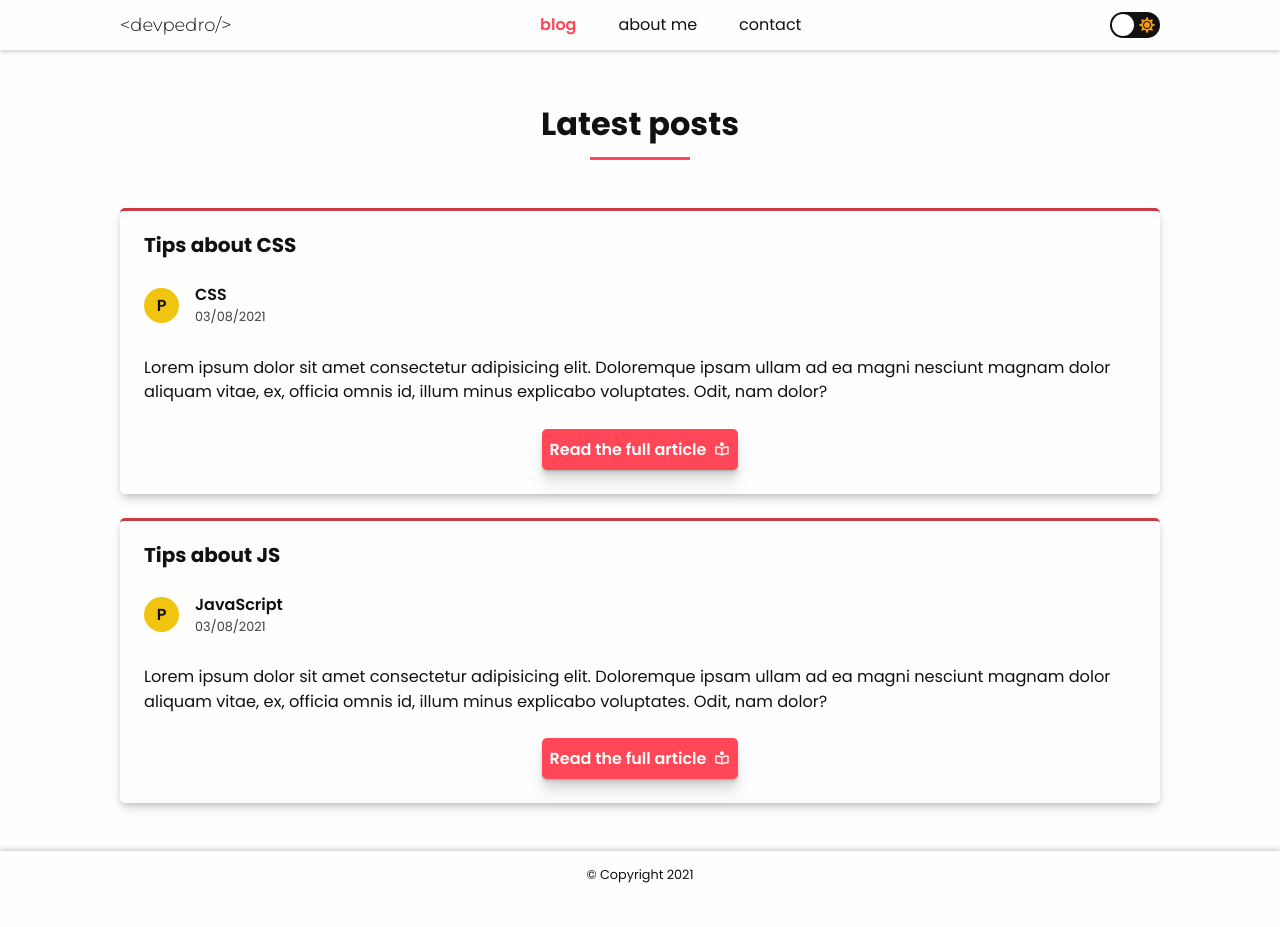
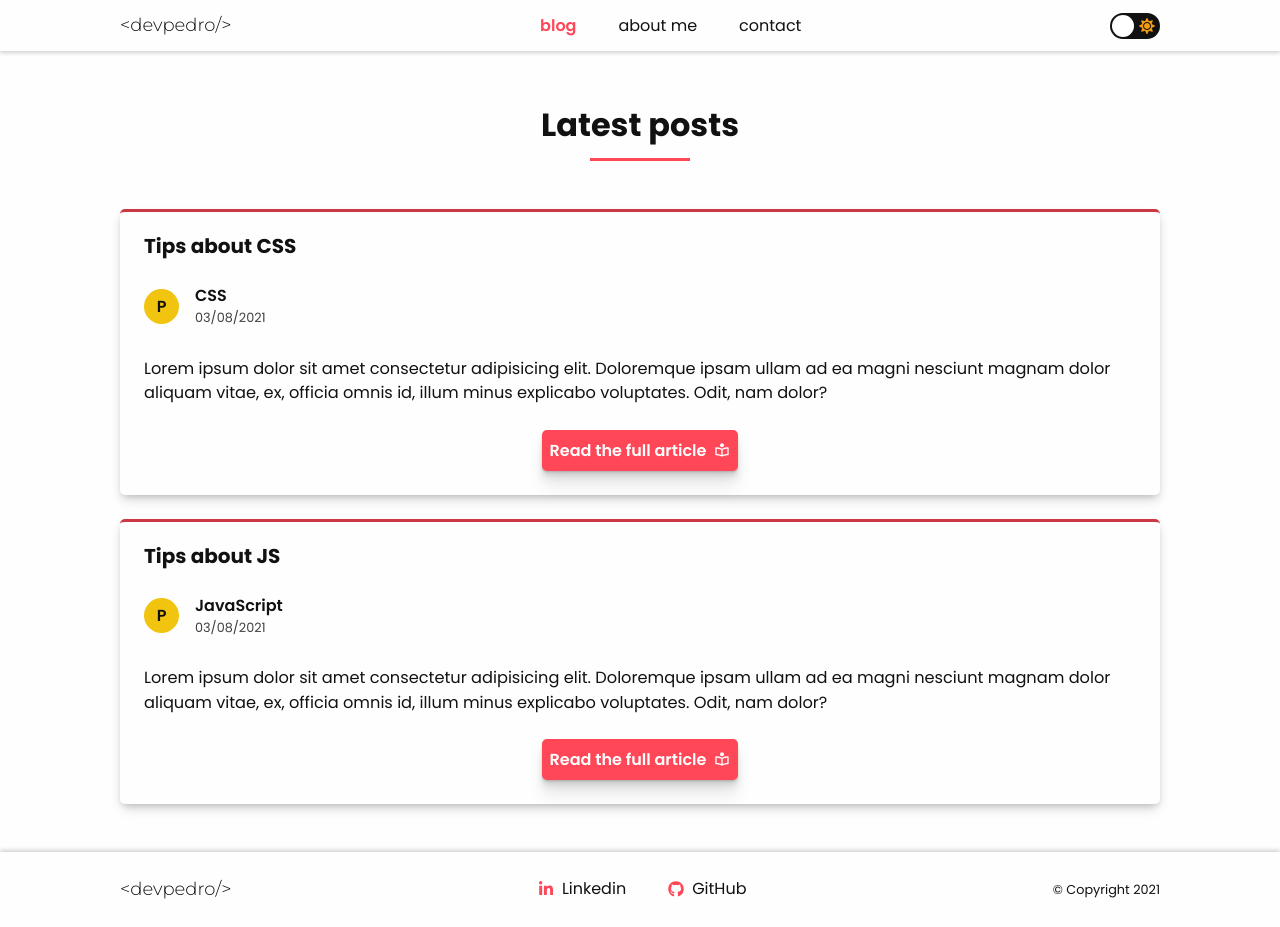
Before and after one commit to pedrodruviaro/blog-do-pedro, a React (Create React App) app: page / in a window 1280 px wide. Before the commit the page ends 899 px from the top, so only its background shows below. Built offline with nearby package versions, Linux system fonts and the light colour scheme.

Commit message:
alterando footer e links

```diff
--- a/src/App.js
+++ b/src/App.js
@@ -14,6 +14,7 @@ import Reader from "./Pages/Reader";
 import NotFound404 from "./Pages/NotFound404";
 import MessageConfirmation from './Pages/MessageConfirmation'
 import ScrollToTop from "./components/ScrollToTop";
+import FooterApp from './objects/FooterApp'
 
 function App() {
   // reader
@@ -65,7 +66,7 @@ function App() {
             </Switch>
           </main>
         </BrowserRouter>
-        <footer> &copy; Copyright 2021 </footer>
+        <FooterApp> &copy; Copyright 2021 </FooterApp>
       </MainGrid>
     </ThemeProvider>
   );
--- a/src/Pages/About/styles.jsx
+++ b/src/Pages/About/styles.jsx
@@ -11,7 +11,7 @@ export const AboutStyled = styled.div`
   }
 
   .text {
-      width: 80%;
+      width: 90%;
       max-width: 600px;
       text-align: center;
       margin: 0 auto;
@@ -67,6 +67,25 @@ export const GridProfile = styled.div`
     width: calc(100% + 1.5em);
     color: #333;
   }
+
+  @media (max-width: 600px){
+    grid-template-columns: min-content;
+    grid-template-areas:
+    "title"
+    "text"
+    "img";
+    text-align: center;
+
+
+    p {
+      width: max-content;
+      margin: 1rem auto;
+      position: static;
+      grid-column: 1;
+      padding: 0.25rem 1rem
+    }
+  }
+
 `;
 
 export const AboutLinksContainer = styled.div`
--- a/src/components/FlexContainer/index.jsx
+++ b/src/components/FlexContainer/index.jsx
@@ -12,6 +12,17 @@ const FlexContainer = styled.div`
     flex-direction: ${props => props.direction};
     gap: ${props => props.gap};
 
+
+    @media (max-width: 600px){
+        flex-direction: column;
+        gap: 1rem;
+    }
+
+
+    @media (max-width: 768px){
+        padding: 1rem;
+        width: 90%;
+    }
 `
 
 export default FlexContainer
--- /dev/null
+++ b/src/components/LinksContainer/index.jsx
@@ -0,0 +1,44 @@
+import styled from "styled-components";
+
+const LinksContainer = styled.nav`
+  display: flex;
+  justify-content: center;
+
+  a {
+    color: inherit;
+    text-decoration: none;
+    margin: 0 1rem;
+    padding: 0.25rem;
+    border: 1px solid transparent;
+    border-radius: 5px;
+    position: relative;
+
+    display: flex;
+    align-items: center;
+  }
+
+  svg {
+    margin-right: .5rem;
+    color: ${({theme}) => theme.accent}
+  }
+
+  .active {
+    color: ${(props) => props.theme.accent};
+    font-weight: 600;
+  }
+
+  @media (max-width: 600px) {
+    a {
+      padding: 0rem;
+      border: none;
+    }
+  }
+
+  @media (min-width: 768px) {
+    a:hover {
+      border: 1px solid ${(props) => props.theme.accent};
+    }
+  }
+`;
+
+export default LinksContainer;
--- /dev/null
+++ b/src/components/Logo/index.jsx
@@ -0,0 +1,27 @@
+import React from 'react'
+import styled from 'styled-components'
+
+const LogoStyled = styled.p`
+    color: inherit;
+    text-decoration: none;
+    font-family: "Montserrat", sans-serif;
+    font-size: 1.125rem;
+    font-weight: 300;
+
+
+  &::before {
+    content: "<";
+  }
+
+  &::after {
+    content: "/>";
+  }
+`
+
+export default function index() {
+    return (
+        <LogoStyled>
+            devpedro
+        </LogoStyled>
+    )
+}
--- a/src/components/MainGrid/index.jsx
+++ b/src/components/MainGrid/index.jsx
@@ -4,7 +4,7 @@ const MainGrid = styled.div`
     display: grid;
     min-height: 100vh;
     grid-template-columns: 1fr;
-    grid-template-rows: min-content 1fr 6vh;
+    grid-template-rows: min-content 1fr min-content;
     grid-template-areas: "header"
                             "main"
                             "footer";
@@ -18,11 +18,6 @@ const MainGrid = styled.div`
 
     footer {
         grid-area: footer;
-        box-shadow: ${props => props.theme.shadow} 0px -2px 4px;
-        display: flex;
-        justify-content: center;
-        align-items: center;
-        font-size: .8rem;
     }
 
     main {
@@ -32,7 +27,7 @@ const MainGrid = styled.div`
 
     @media (max-width: 768px) {
         grid-template-columns: 1fr;
-        grid-template-rows: 8vh 1fr 8vh;
+        grid-template-rows: min-content 1fr min-content;
         grid-template-areas: "header"
                             "main"
                             "footer";
--- a/src/components/ThemeToggler/styles.jsx
+++ b/src/components/ThemeToggler/styles.jsx
@@ -43,4 +43,11 @@ export const Toggler = styled.div`
         transform: translateX(24px);
     }
 
+
+    @media (max-width: 600px) {
+        position: absolute;
+        top: .67rem;
+        right: 1rem;
+    }
+
 `
--- /dev/null
+++ b/src/objects/FooterApp/index.jsx
@@ -0,0 +1,39 @@
+import React from "react";
+import FlexContainer from "../../components/FlexContainer";
+import LinksContainer from "../../components/LinksContainer";
+import { FaLinkedinIn, FaGithub } from "react-icons/fa";
+
+import Logo from "../../components/Logo";
+import { FooterStyled } from "./styles";
+
+export default function index() {
+  return (
+    <FooterStyled>
+      <FlexContainer justify="space-between">
+        <Logo />
+
+        <LinksContainer>
+          <a
+            rel="noreferrer"
+            target="_blank"
+            href="https://www.linkedin.com/in/pedro-henrique-dalmolin-ruviaro-4b4a00209/"
+          >
+            <FaLinkedinIn />
+            Linkedin
+          </a>
+
+          <a
+            rel="noreferrer"
+            target="_blank"
+            href="https://github.com/pedrodruviaro"
+          >
+            <FaGithub />
+            GitHub
+          </a>
+        </LinksContainer>
+
+        <p className="copy">&copy; Copyright 2021</p>
+      </FlexContainer>
+    </FooterStyled>
+  );
+}
--- /dev/null
+++ b/src/objects/FooterApp/styles.jsx
@@ -0,0 +1,13 @@
+import styled from "styled-components";
+
+export const FooterStyled = styled.footer`
+  box-shadow: ${(props) => props.theme.shadow} 0px -2px 4px;
+  display: flex;
+  justify-content: center;
+  align-items: center;
+  font-size: 1rem;
+
+  .copy {
+      font-size: .8rem;
+  }
+`;
--- a/src/objects/HeaderApp/index.jsx
+++ b/src/objects/HeaderApp/index.jsx
@@ -2,7 +2,9 @@ import React from "react";
 import { Link, useLocation } from "react-router-dom";
 import FlexContainer from "../../components/FlexContainer";
 import ThemeToggler from "../../components/ThemeToggler";
-import { HeaderStyled, LinksContainer } from "./styles";
+import { HeaderStyled } from "./styles";
+import Logo from '../../components/Logo'
+import LinksContainer from "../../components/LinksContainer";
 
 export default function Index(props) {
   const location = useLocation();
@@ -25,7 +27,9 @@ export default function Index(props) {
   return (
     <HeaderStyled>
       <FlexContainer justify="space-between" padding=".75rem 1.5rem">
-        <Link to="/" className="logo" >devpedro</Link>
+        <Link to="/">
+          <Logo />
+        </Link>
 
         <LinksContainer>
           {links.map((link) => (
--- a/src/objects/HeaderApp/styles.jsx
+++ b/src/objects/HeaderApp/styles.jsx
@@ -1,44 +1,11 @@
 import styled from "styled-components";
 
 export const HeaderStyled = styled.header`
-    box-shadow: ${props => props.theme.shadow} 0px 2px 4px;
+  box-shadow: ${(props) => props.theme.shadow} 0px 2px 4px;
 
+  a {
+    color: inherit;
+    text-decoration: none;
+  }
 
-    .logo {
-        color: inherit;
-        text-decoration: none;
-        font-family: 'Montserrat', sans-serif;
-        font-size: 1.125rem;
-        font-weight: 300;
-    }
-
-    .logo::before {
-        content: "<";
-    }
-
-    .logo::after {
-        content: "/>";
-    }
-`
-
-export const LinksContainer = styled.nav`
-
-    a {
-        color: inherit;
-        text-decoration: none;
-        margin: 0 1rem;
-        padding: .25rem;
-        border: 1px solid transparent;
-        border-radius: 5px;
-        position: relative;
-    }
-
-    a:hover {
-        border: 1px solid ${props => props.theme.accent};
-    }
-
-    .active {
-        color: ${props => props.theme.accent};
-        font-weight: 600;
-    }
-`
+`;
```
